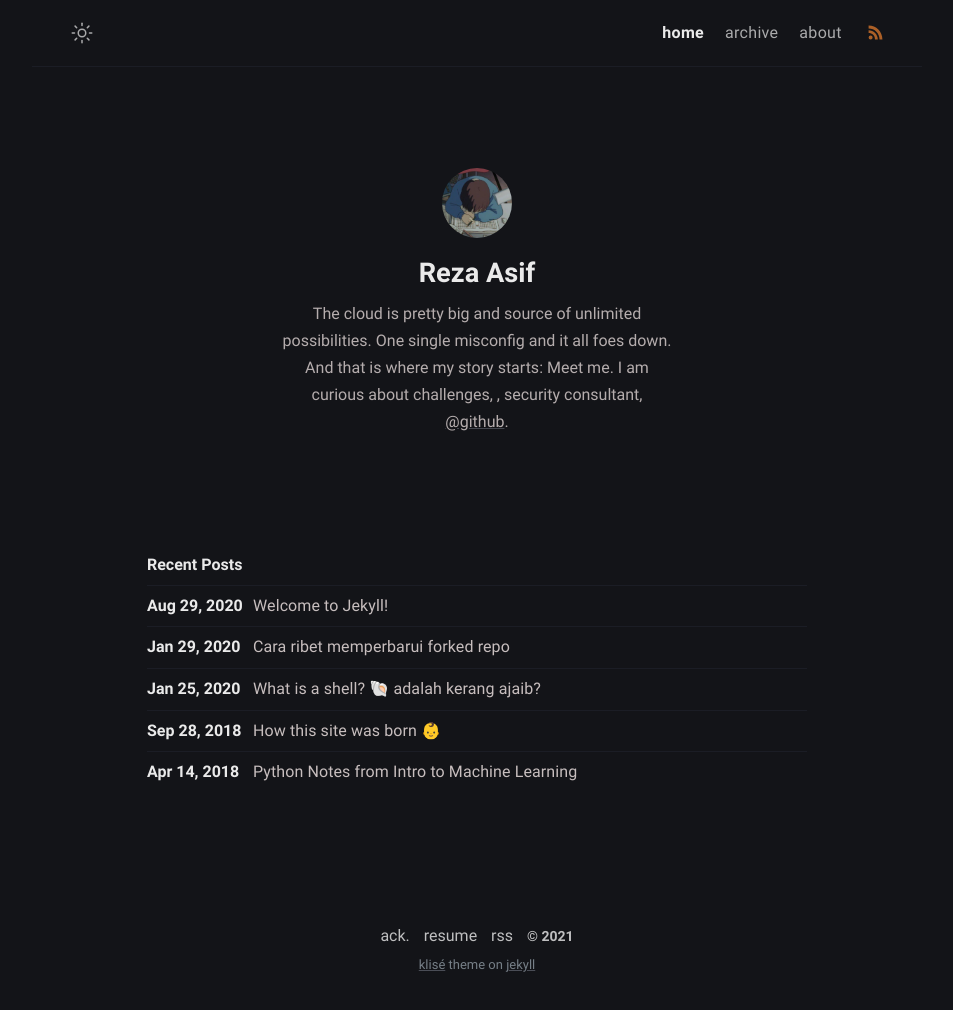
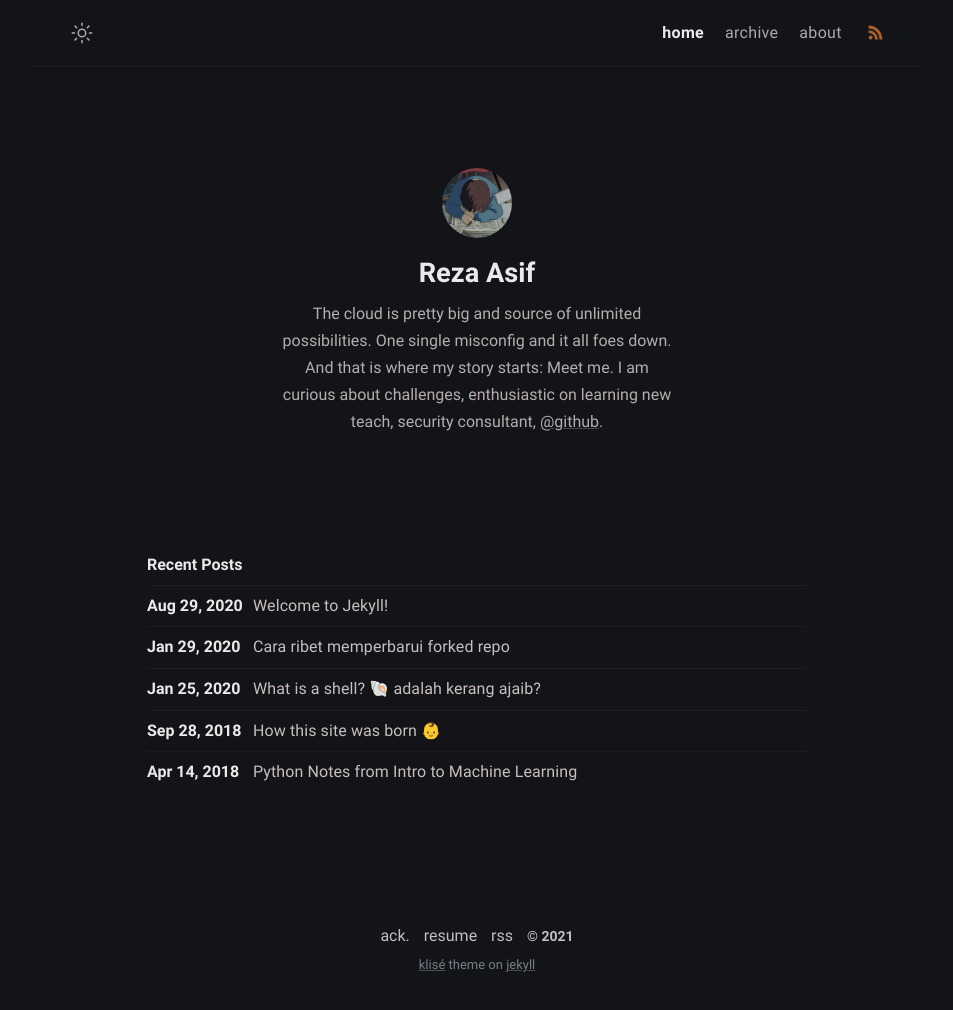
Before and after one commit to securebitAsif/fabulous-jupiter-8f84d, a Jekyll site: the page built from index.md, in a window 1280 px wide. Shown: the whole page, without its empty margins (163-1116 px from the left). Built offline with Jekyll 4.4.1, drawn with Linux system fonts in a browser that asks for light colours.

Commit message:
_config.yml: changed

```diff
--- a/_config.yml
+++ b/_config.yml
@@ -14,7 +14,7 @@ author:
    The cloud is pretty big and source of unlimited possibilities.
    One single misconfig and it all foes down.
    And that is where my story starts:
-   Meet me. I am curious about challenges, , security consultant,  <a
+   Meet me. I am curious about challenges, enthusiastic on learning new teach, security consultant,  <a
     href="https://github.com/piharpi/jekyll-klise" target="_blank"
     rel="noopener">@github</a>.
   username: username
```
